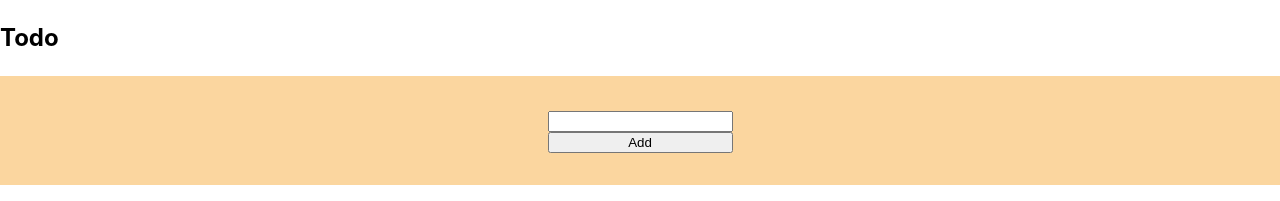
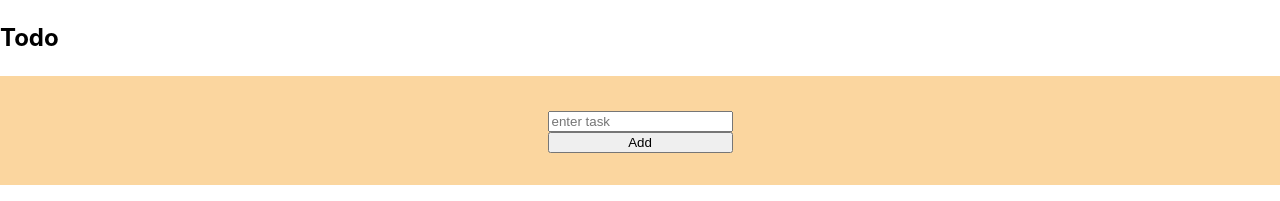
Before and after one commit to DimPack/toDoListReact, a React (Vite) app: page / in a window 1280 px wide. Shown: the top 201 px of the page. Built offline with nearby package versions, Linux system fonts and the light colour scheme.

Commit message:
Update Todo

```diff
--- /dev/null
+++ b/src/components/TaskForm/Input.jsx
@@ -0,0 +1,16 @@
+import { useField, ErrorMessage } from "formik";
+import cx from "classnames";
+import styles from "./TaskForm.module.scss";
+
+const Input = (props) => {
+  const [field, meta] = useField(props);
+  const inputClasses = cx({ [styles.invalid]: meta.touched && meta.error });
+  return (
+    <>
+      <input className={inputClasses} {...field} {...props} />
+      <ErrorMessage name="content" component="div" />
+    </>
+  );
+};
+
+export default Input;
--- a/src/components/TaskForm/TaskForm.module.scss
+++ b/src/components/TaskForm/TaskForm.module.scss
@@ -10,4 +10,5 @@
 }
 .invalid{
     color: red;
+    border: 2px solid red;
 }
--- a/src/components/TaskForm/index.jsx
+++ b/src/components/TaskForm/index.jsx
@@ -1,7 +1,8 @@
-import { Formik, Form, Field, ErrorMessage } from "formik";
+import { Formik, Form } from "formik";
 import PropTypes from "prop-types";
 import { taskShema } from "../../utils/validatinShemas";
-import styles from './TaskForm.module.scss'
+import styles from "./TaskForm.module.scss";
+import Input from "./Input";
 
 const TaskForm = ({ onSubmit }) => {
   return (
@@ -12,8 +13,7 @@ const TaskForm = ({ onSubmit }) => {
         validationSchema={taskShema}
       >
         <Form className={styles.form}>
-          <Field name="content" />
-          <ErrorMessage name="content" component="div" />
+          <Input type="text" name="content" placeholder="enter task" />
           <input type="submit" value="Add" />
         </Form>
       </Formik>
--- a/src/components/ToDo/index.jsx
+++ b/src/components/ToDo/index.jsx
@@ -12,22 +12,22 @@ const ToDo = () => {
     formikBag.resetForm();
   };
 
+  const showTasks = (task) => (
+    <Task
+      key={task.id}
+      task={task}
+      setIsDone={setIsDone}
+      deleteTask={deleteTask}
+    />
+  );
+
   return (
     <section>
       <h2>Todo</h2>
       <TaskForm onSubmit={onSubmit} />
       <div>
         <h3>list tasks</h3>
-        <ol>
-          {tasks.map((task) => (
-            <Task
-              key={task.id}
-              task={task}
-              setIsDone={setIsDone}
-              deleteTask={deleteTask}
-            />
-          ))}
-        </ol>
+        <ol>{tasks.map(showTasks)}</ol>
       </div>
     </section>
   );
@@ -36,4 +36,4 @@ const ToDo = () => {
 export default ToDo;
 
 //PFM2024-1_REACT_Консультація_083_3
-//https://www.youtube.com/watch?v=2BZqJO7QXeM&list=PLxQIdU5bMkOiUg3p6X4BXVpIfWzMaLV7l&index=181
+//https://www.youtube.com/watch?v=2BZqJO7QXeM&list=PLxQIdU5bMkOiUg3p6X4BXVpIfWzMaLV7l&index=182 50:11
--- a/src/utils/validatinShemas.js
+++ b/src/utils/validatinShemas.js
@@ -6,7 +6,7 @@ export const taskShema = Yup.object({
     .min(3, "must be more 3 symbols")
     .max(255, "must be less 3 symbols")
     .matches(
-      /[-0-9A-Za-zА-ЯЇЄҐа-яїєґ ,.!?)]{3,255}/,
+      /^[-0-9A-Za-zА-ЯЇЄҐа-яїєґ ,.!?)]{3,255}$/,
       "does not correspond to the field filling form"
     )
     .required(),
```
